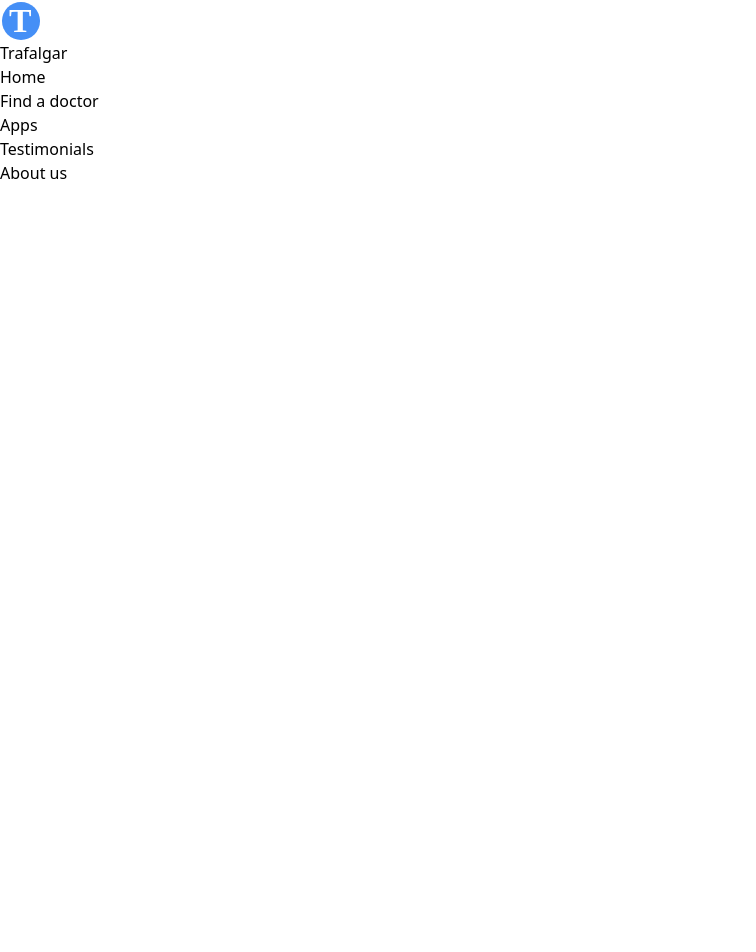
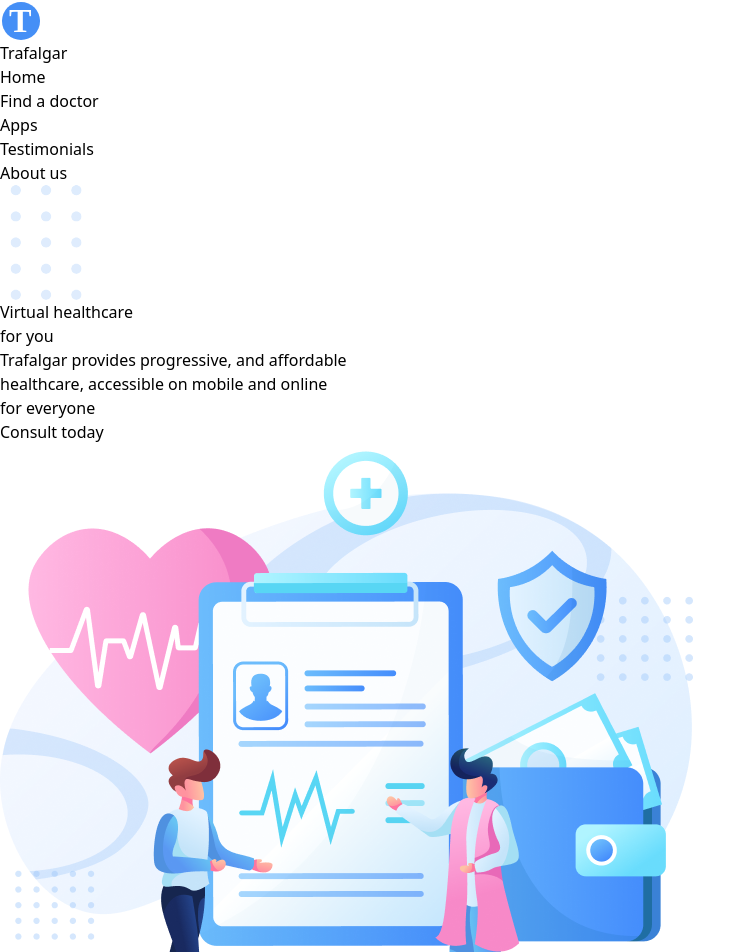
Before and after one commit to AfoDyDigitals/Trafalgar-landing-page, a React (Vite) app: page / in a window 1280 px wide. Shown: the top 952 px of the page, without its empty margins (0-756 px from the left). Before the commit the page ends 800 px from the top, so only its background shows below. Built offline with nearby package versions, Linux system fonts and the light colour scheme.

Commit message:
complete Hero component

```diff
--- a/src/App.jsx
+++ b/src/App.jsx
@@ -1,10 +1,12 @@
 import React from 'react'
 import NavBar from './NavBar'
+import Hero from './Hero'
 
 function App() {
   return (
     <div>
       <NavBar />
+      <Hero />
     </div>
   )
 }
--- /dev/null
+++ b/src/Hero.jsx
@@ -0,0 +1,23 @@
+import React from 'react'
+
+function Hero() {
+  return (
+    <>
+    <img className='static mt-[68px]' src='../element.svg' />
+    <div className='flex mt-[10px] ml-[190px] mr-[163px] justify-between'>
+        <div className=''>
+            <h1 className='font-bold text-5xl'>Virtual healthcare <br></br>for you</h1>
+            <p className='mt-[25px] text-2xl'>Trafalgar provides progressive, and affordable <br></br> healthcare, accessible on mobile and online <br></br> for everyone</p>
+            <div className='text-lg font-bold w-[200px] h-[56px] bg-blue-500 text-center text-white rounded-[55px] mt-[48px] pt-[15px]'>Consult today</div>
+        </div>
+        <div>
+            <img className='w-[693px] h-[598px] mt-[-120px]' src='../trafalgar-header illustration 1.png' />
+        </div>
+    </div>
+
+
+    </>
+  )
+}
+
+export default Hero
```
